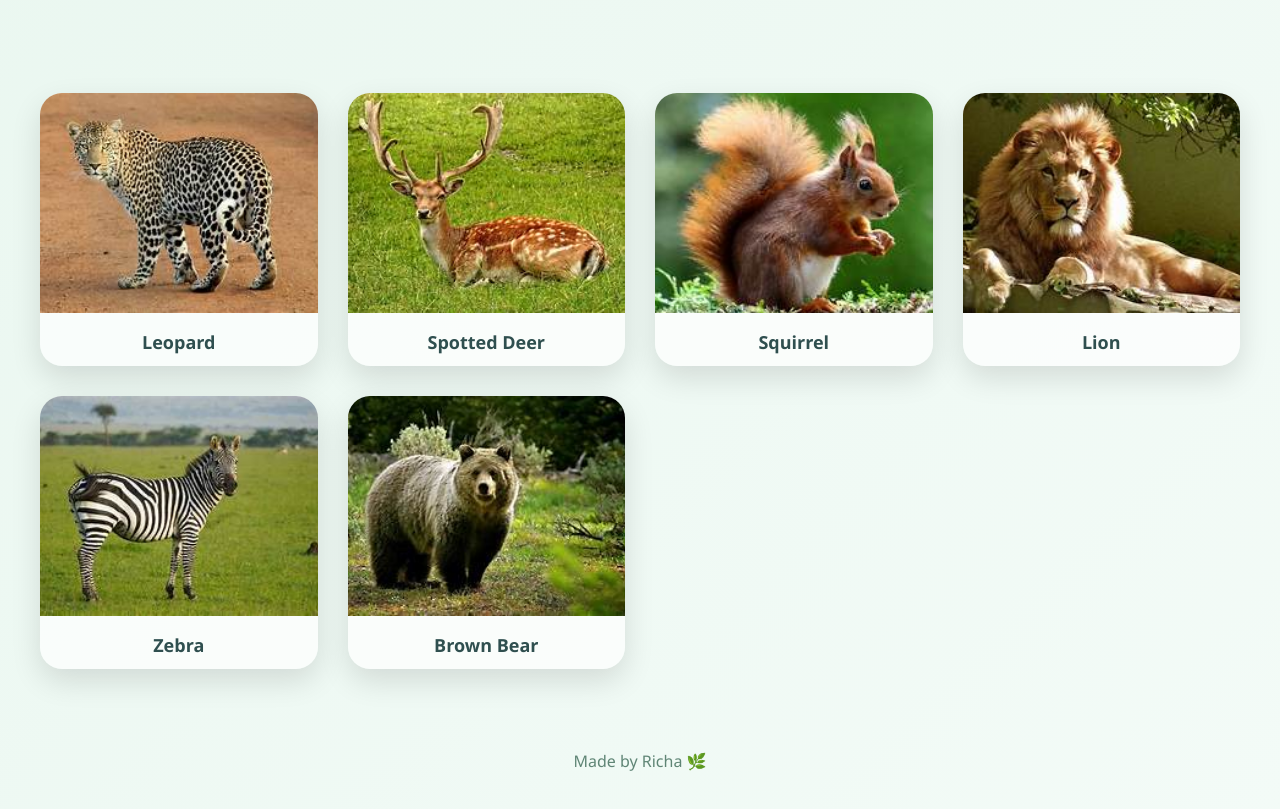
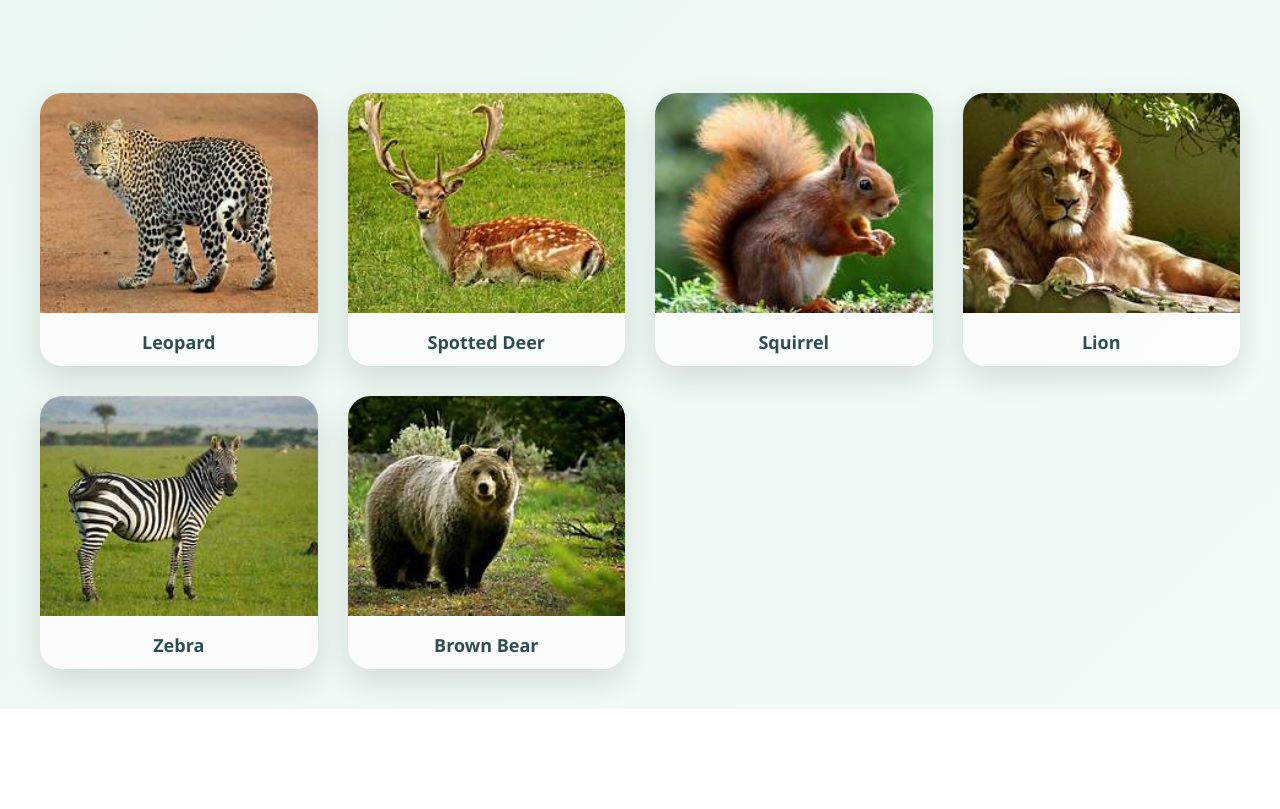
Before and after one commit to RichaSingh0123/photo-gallery, a plain HTML site: page index.html in a window 1280 px wide. Shown: the part 151-960 px from the top of the page. After the commit the page ends 860 px from the top, so only its background shows below. Drawn offline with Linux system fonts and the light colour scheme.

Commit message:
Update index.html

```diff
--- a/index.html
+++ b/index.html
@@ -101,10 +101,5 @@
         <p>Brown bears are large omnivores found in forests and mountains.</p>
     </div>
 </div>
-
-<footer>
-    <p>Made by Richa 🌿</p>
-</footer>
-
 </body>
 </html>
```
